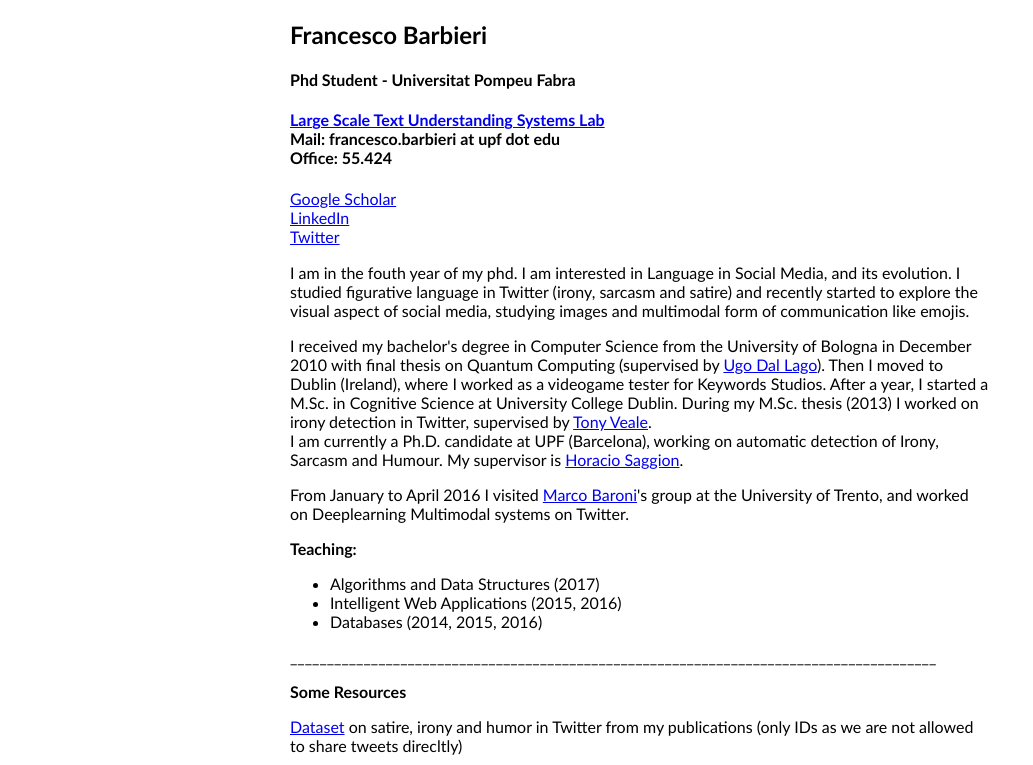
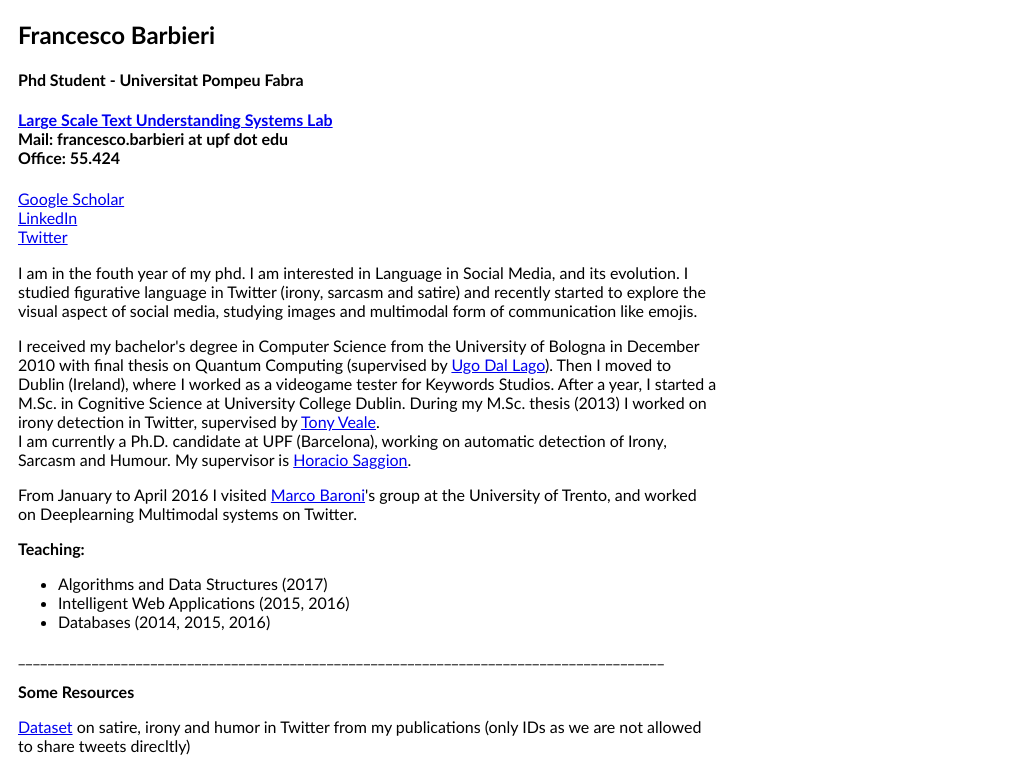
Before and after one commit to fvancesco/fvancesco.github.io, a plain HTML site: page index.html in a window 1280 px wide. Shown: the top 765 px of the page, without its empty margins (0-1033 px from the left). Drawn offline with Linux system fonts and the light colour scheme.

Commit message:
css max-width

```diff
--- a/index.html
+++ b/index.html
@@ -9,7 +9,7 @@
 
     </head>
     <body>
-        <div class="all" style="font-family: Calibri, Candara, Segoe, 'Segoe UI', Optima, Arial, sans-serif; width: 700px; margin-left: auto; margin-right: auto;">
+        <div class="all" style="font-family: Calibri, Candara, Segoe, 'Segoe UI', Optima, Arial, sans-serif; max-width: 700px; margin-left: 10px; margin-right: auto;">
 
 	    <div>
             <h2>Francesco Barbieri</h2>
```
